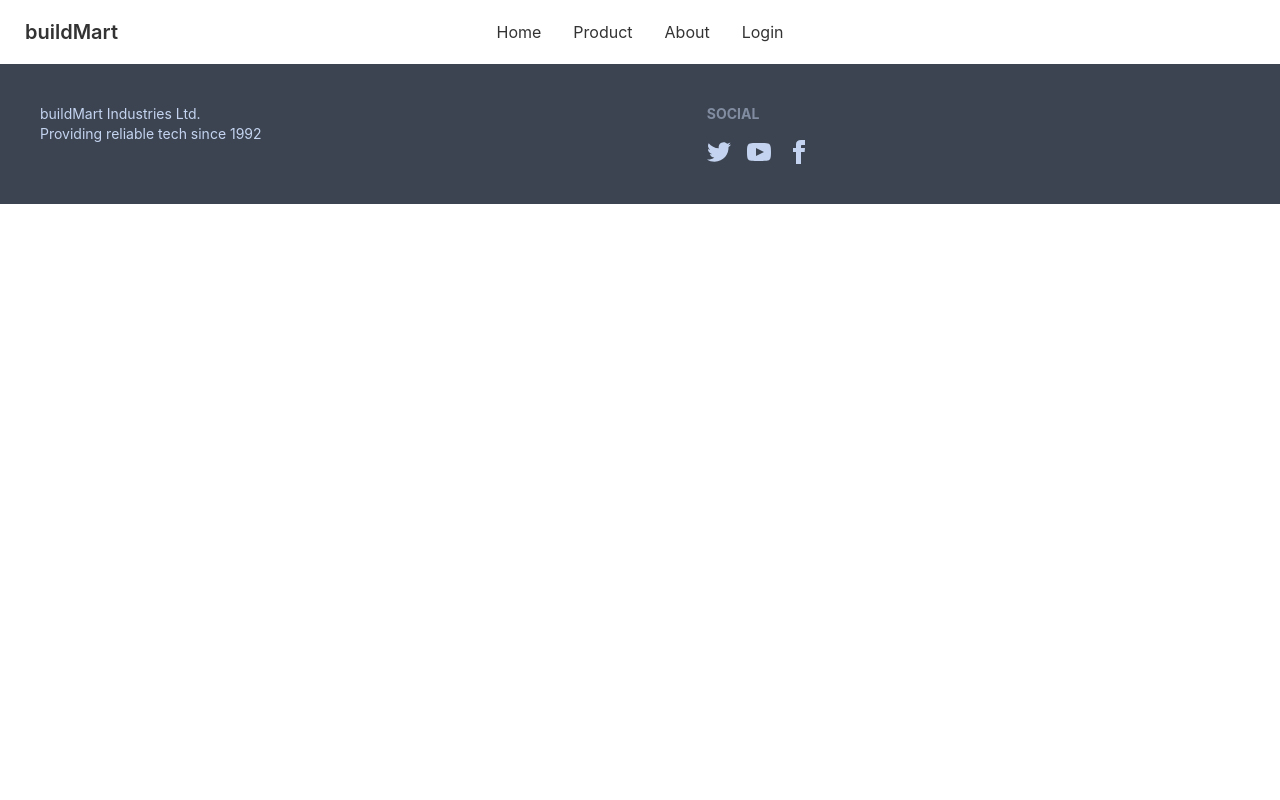
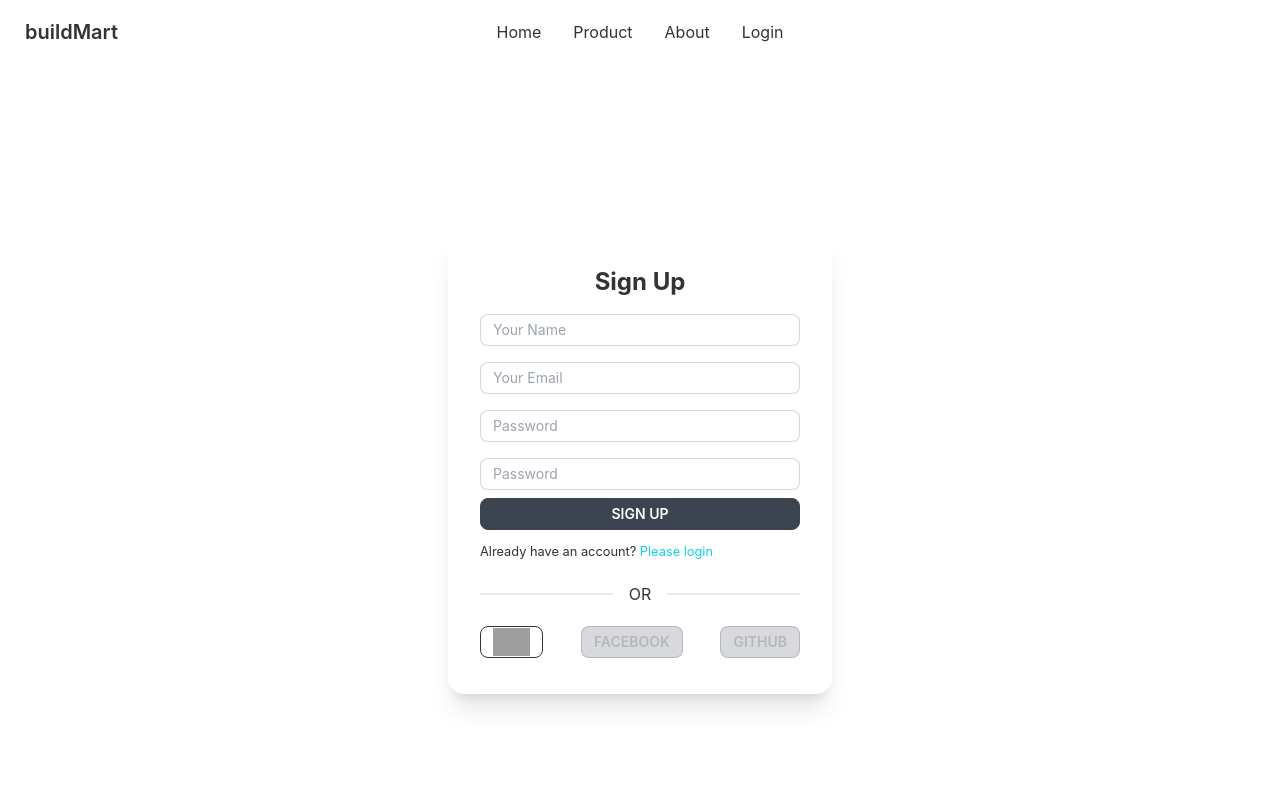
Before and after one commit to sufuan/-buildmart-mern-complete-website-server, a React (Create React App) app: page /register in a window 1280 px wide. Shown: the top 800 px of the page. Built offline with nearby package versions, Linux system fonts and the light colour scheme; no server answers; grey boxes are pictures that could not be loaded.

Commit message:
register

```diff
--- a/src/App.js
+++ b/src/App.js
@@ -1,6 +1,7 @@
 import React from 'react';
 import { Route, Routes } from 'react-router-dom';
 import Login from './auth/Login';
+import Register from './auth/Register';
 import About from './Components/About/About';
 import Home from './Components/Home/Home';
 import Products from './Components/Products/Products';
@@ -16,6 +17,7 @@ const App = () => {
            <Route path='/product' element={<Products></Products>}></Route>
            <Route path='/about' element={<About></About>}></Route>
            <Route path='/login' element={<Login></Login>}></Route>
+           <Route path='/register' element={<Register></Register>}></Route>
          </Routes>
      <Footer></Footer>
     </div>
--- a/src/auth/Register.js
+++ b/src/auth/Register.js
@@ -0,0 +1,204 @@
+import React, { useEffect, useRef, useState } from 'react';
+import { useCreateUserWithEmailAndPassword, useSignInWithGoogle, useUpdateProfile } from 'react-firebase-hooks/auth';
+import auth from '../firebase.init';
+import { useForm } from "react-hook-form";
+import Loading from '../Shared/Loading';
+import { Link, useNavigate } from 'react-router-dom';
+import googleLogo from '../assets/icons/google.png'
+
+
+const Register = () => {
+    //  const [customMsg, setCustomMsg] = useState('')
+    const [signInWithGoogle, gUser, gLoading, gError] = useSignInWithGoogle(auth);
+    const { register, formState: { errors }, watch, getValues, handleSubmit } = useForm();
+    const password = useRef({});
+    password.current = watch("password", "");
+    const [
+        createUserWithEmailAndPassword,
+        user,
+        loading,
+        error,
+    ] = useCreateUserWithEmailAndPassword(auth);
+
+    const [updateProfile, updating, updateError] = useUpdateProfile(auth);
+
+
+    const navigate = useNavigate();
+
+    let signInError;
+    if (error || gError || updateError) {
+        signInError = <p className='text-red-500'><small>{error?.message || gError?.message || updateError?.message}</small></p>
+    }
+
+    // useEffect(() => {
+    //     if (error || gError || updateError) {
+    //         switch (error.code) {
+    //             case 'auth/email-already-in-use':
+    //                 setCustomMsg({ ...customMsg, customMsg: 'email is already registered' })
+    //                 console.log({customMsg});
+    //                 break
+
+    //             case 'auth/internal-error':
+    //                 setCustomMsg({ ...customMsg, customMsg: 'email is already registered' })
+
+    //                 break
+    //             case 'auth/network-request-failed':
+    //                 setCustomMsg({ ...customMsg, customMsg: 'email is already registered' })
+
+    //                 break
+    //             default:
+    //                 setCustomMsg({ ...customMsg, customMsg: 'email is already registered' })
+
+    //                 break
+    //         }
+    //     }
+    // }, [])
+
+
+
+    if (loading || gLoading || updating) {
+        return <Loading></Loading>
+    }
+
+    if (error || gError || updateError) {
+        signInError = <p className='text-red-500'><small>{error?.message || gError?.message || updateError?.message}</small></p>
+    }
+
+    if (user || gUser) {
+        navigate('/product');
+    }
+
+
+
+
+
+    const validateOptions = {
+        name: { required: "Name is required" },
+        email: {
+            required: "Email is required",
+            pattern: {
+                value: /[a-z0-9]+@[a-z]+\.[a-z]{2,3}/,
+                message: 'Provide a valid Email'
+            }
+
+        },
+        password: {
+            required: "Password is required",
+            minLength: {
+                value: 6,
+                message: "Password must have at least 6 characters"
+            }
+        },
+        confirmPassword: {
+            required: true,
+
+            validate: value =>
+                value === password.current || "The passwords do not match"
+
+
+        }
+
+    }
+
+
+
+    const onSubmit = async data => {
+        console.log(data)
+        await createUserWithEmailAndPassword(data.email, data.password);
+        await updateProfile({ displayName: data.name });
+        console.log('update done');
+
+    }
+
+
+    return (
+        <div className='flex h-screen justify-center items-center'>
+            <div className="card w-96 bg-base-100 shadow-xl">
+                <div className="card-body">
+                    <h2 className="text-center text-2xl font-bold">Sign Up</h2>
+                    <form onSubmit={handleSubmit(onSubmit)}>
+
+                        <div className="form-control w-full max-w-xs">
+
+                            <input
+                                type="text"
+                                placeholder="Your Name"
+                                className="input input-sm my-2  input-bordered w-full max-w-xs"
+                                {...register("name", validateOptions.name)}
+                            />
+                            <small className="text-red-600">
+                                {errors?.name && errors.name.message}
+                            </small>
+                        </div>
+
+                        <div className="form-control w-full max-w-xs">
+
+                            <input
+                                type="email"
+                                placeholder="Your Email"
+                                className="input input-sm my-2  input-bordered w-full max-w-xs"
+                                {...register("email", validateOptions.email)}
+                            />
+                            <small className="text-red-600">
+                                {errors?.email && errors.email.message}
+                            </small>
+                        </div>
+                        <div className="form-control w-full max-w-xs">
+
+                            <input
+                                type="password"
+                                placeholder="Password"
+                                className="input input-sm my-2 input-bordered w-full max-w-xs"
+                                {...register("password", {
+                                    required: true
+                                })}
+                            />
+                            <small className="text-red-600">
+                                {errors?.email && errors.email.message}
+                            </small>
+                        </div>
+
+                        <div className="form-control w-full max-w-xs">
+
+                            <input
+                                type="password"
+                                placeholder="Password"
+                                className="input input-sm my-2 input-bordered w-full max-w-xs"
+                                {...register("confirmPassword", validateOptions.confirmPassword)}
+                            />
+                            <small className="text-red-600">
+                                {errors?.confirmPassword && errors.confirmPassword.message}
+                            </small>
+                        </div>
+
+                        {signInError}
+                        {/* {customMsg} */}
+                        <input className='btn w-full max-w-xs btn-sm text-white' type="submit" value="Sign Up" />
+                    </form>
+                    <p><small>Already have an account? <Link className='text-primary' to="/login">Please login</Link></small></p>
+                    <div className="divider">OR</div>
+
+                    <div className=" flex justify-between gap-3">
+                        <div>
+                            <button
+                                onClick={() => signInWithGoogle()}
+                                className="btn btn-outline btn-sm"
+                            > <img className='w-50 h-7' src={googleLogo} alt="" /></button>
+                        </div>
+                        <div>
+                            <button disabled className="btn btn-outline btn-sm"
+                            >Facebook</button>
+                        </div>
+                        <div>
+                            <button disabled  className="btn btn-outline btn-sm"
+                            >Github</button>
+                        </div>
+                    </div>
+
+                </div>
+            </div>
+        </div >
+    );
+};
+
+export default Register;
```
